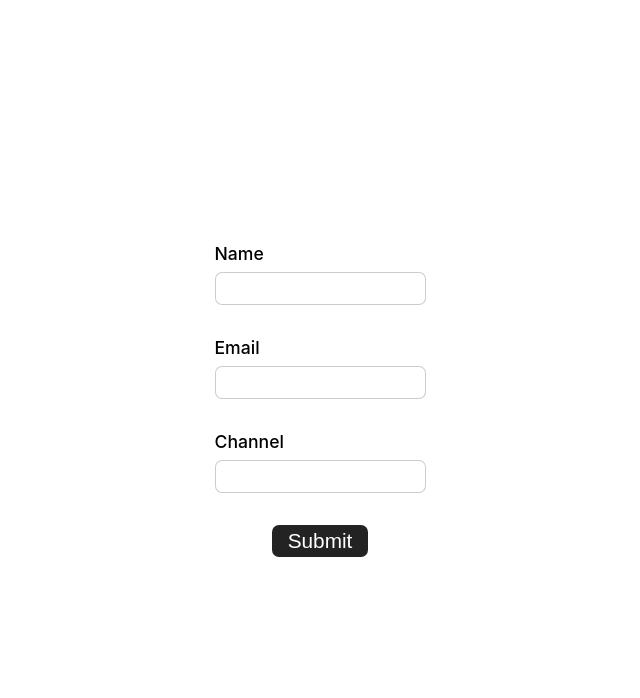
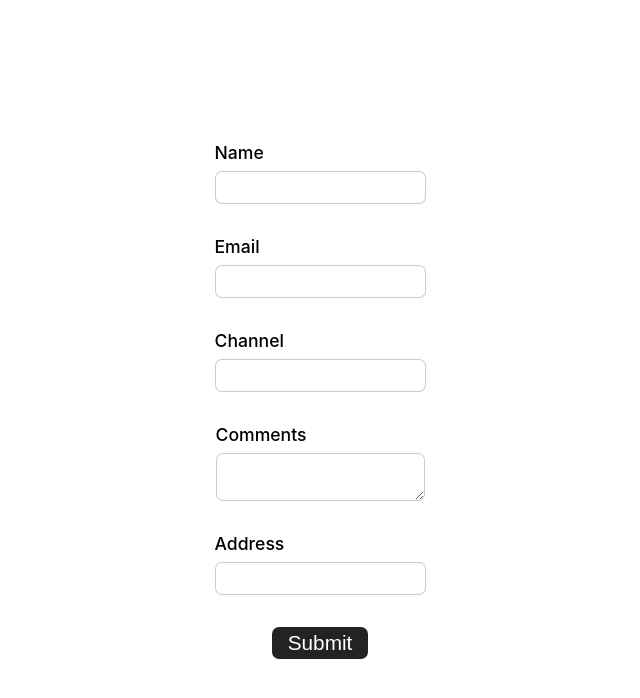
Before and after one commit to DeboraBucci/formik-project, a React (Create React App) app: page / in a window 1280 px wide. Shown: the top 698 px of the page, without its empty margins (320-960 px from the left). Built offline with nearby package versions, Linux system fonts and the light colour scheme.

Commit message:
add two new inputs for comments and address

```diff
--- a/src/components/YoutubeForm.js
+++ b/src/components/YoutubeForm.js
@@ -9,6 +9,8 @@ const YoutubeForm = () => {
     name: "",
     email: "",
     channel: "",
+    comments: "",
+    address: "",
   };
 
   const onSubmit = (values) => {
@@ -52,6 +54,29 @@ const YoutubeForm = () => {
           <ErrorMessage name="channel" />
         </div>
 
+        <div>
+          <label htmlFor="text" id="comments">
+            Comments
+          </label>
+          <Field as="textarea" id="comments" name="comments" />
+        </div>
+
+        <div>
+          <label htmlFor="text" id="address">
+            Address
+          </label>
+          <Field name="address" />
+          {(props) => {
+            const { field, form, meta } = props;
+            return (
+              <div>
+                <input id="address" {...field} />
+                {meta.touched && meta.error && <div>{meta.error}</div>}
+              </div>
+            );
+          }}
+        </div>
+
         <button type="submit">Submit</button>
       </Form>
     </Formik>
--- a/src/components/YoutubeForm.module.css
+++ b/src/components/YoutubeForm.module.css
@@ -21,7 +21,8 @@
   font-size: 1.1rem;
 }
 
-.form input {
+.form input,
+.form textarea {
   padding: 0.5rem 1rem;
 
   border: 1px solid rgba(0, 0, 0, 0.2);
```
